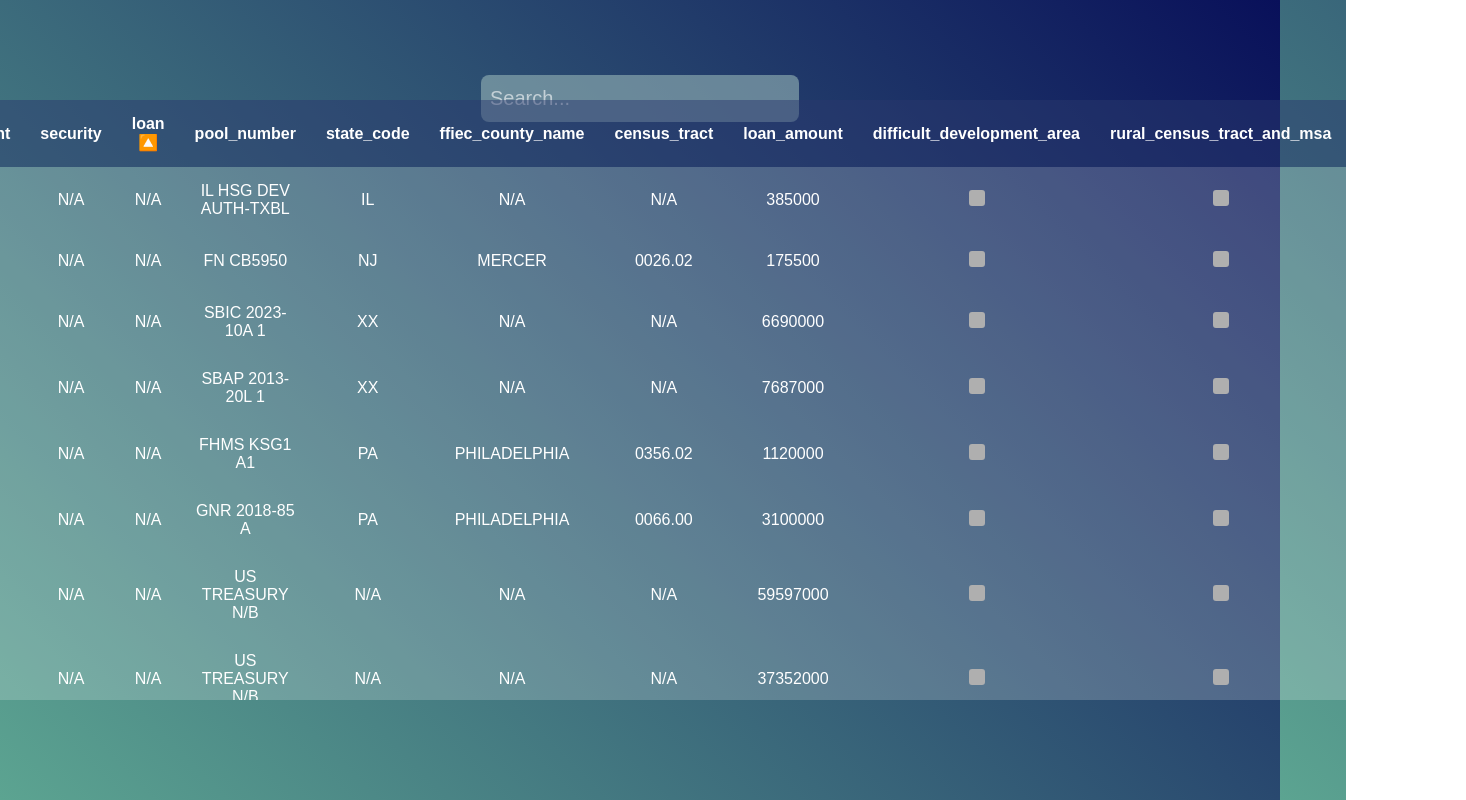
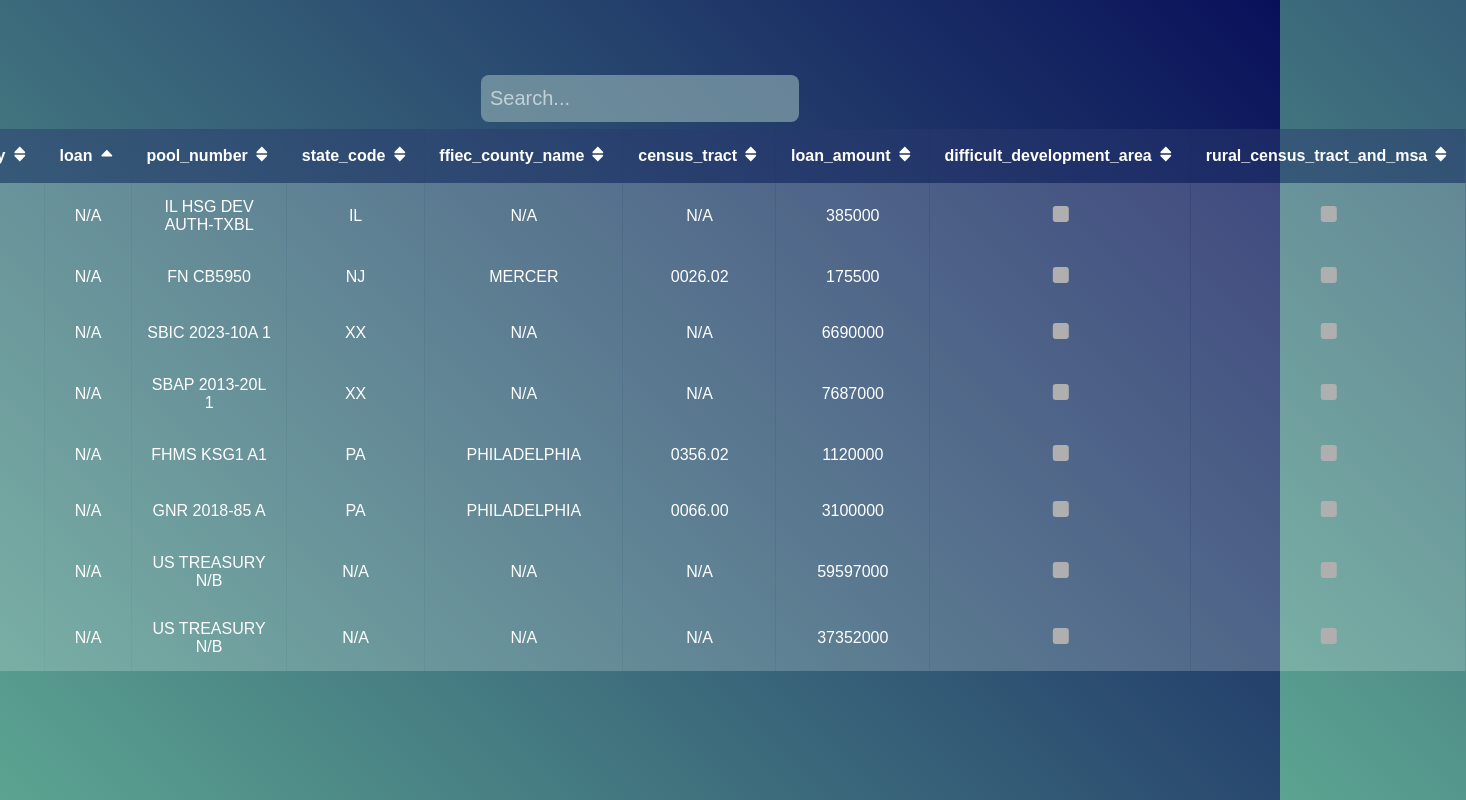
Before and after one commit to jasonmar08/CCM_Table_Challenge, a React (Create React App) app: page / in a window 1280 px wide. Both pictures are taken after a click on the element "loan". Shown: the whole page, 1466 px wide, since content can reach past the window. Built offline with nearby package versions, Linux system fonts and the light colour scheme; the HTML template or start-up script is replaced by a standard one.

Commit message:
include sorting icons

```diff
--- a/src/App.css
+++ b/src/App.css
@@ -79,7 +79,16 @@ body {
 
 .custom-checkbox:checked {
   background-color: #2a386ea0;
-  border-color: #2a386ea0;
+  border-color: #4d5c98d0;
+}
+
+.header-content {
+  display: flex;
+  align-items: center;
+}
+
+.header-content span:last-child {
+  margin-left: 4px;
 }
 
 table {
@@ -120,8 +129,9 @@ tbody td:hover:before {
 }
 
 .expanded-container {
-  max-width: 1380px;
+  max-width: 1630px;
   overflow-x: auto;
+  margin: -5px;
 }
 
 .expanded-row {
--- a/src/App.js
+++ b/src/App.js
@@ -2,6 +2,11 @@ import './App.css'
 import tableData from './data/response_Mock.json'
 import * as React from 'react'
 import { useTable, useSortBy, useGlobalFilter } from 'react-table'
+import {
+  TiArrowSortedUp,
+  TiArrowSortedDown,
+  TiArrowUnsorted
+} from 'react-icons/ti'
 
 const renderValue = (value) => {
   if (value === null || value === '') {
@@ -76,14 +81,20 @@ const App = () => {
               <tr {...headerGroup.getHeaderGroupProps()}>
                 {headerGroup.headers.map((column) => (
                   <th {...column.getHeaderProps(column.getSortByToggleProps())}>
-                    {column.render('Header')}
-                    <span>
-                      {column.isSorted
-                        ? column.isSortedDesc
-                          ? ' 🔽'
-                          : ' 🔼'
-                        : ''}
-                    </span>
+                    <div className="header-content">
+                      <span>{column.render('Header')}</span>
+                      <span>
+                        {column.isSorted ? (
+                          column.isSortedDesc ? (
+                            <TiArrowSortedDown size={20} />
+                          ) : (
+                            <TiArrowSortedUp size={20} />
+                          )
+                        ) : (
+                          <TiArrowUnsorted size={20} />
+                        )}
+                      </span>
+                    </div>
                   </th>
                 ))}
               </tr>
```
